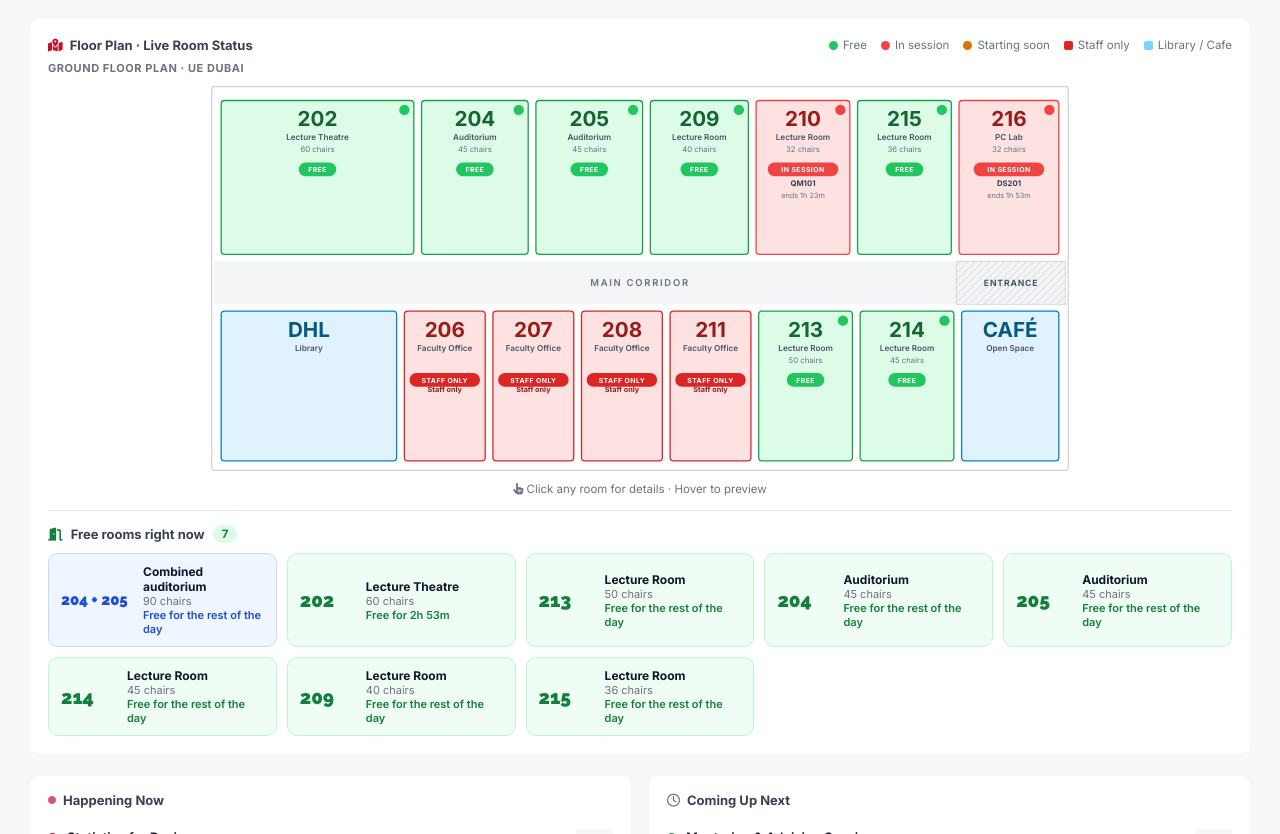
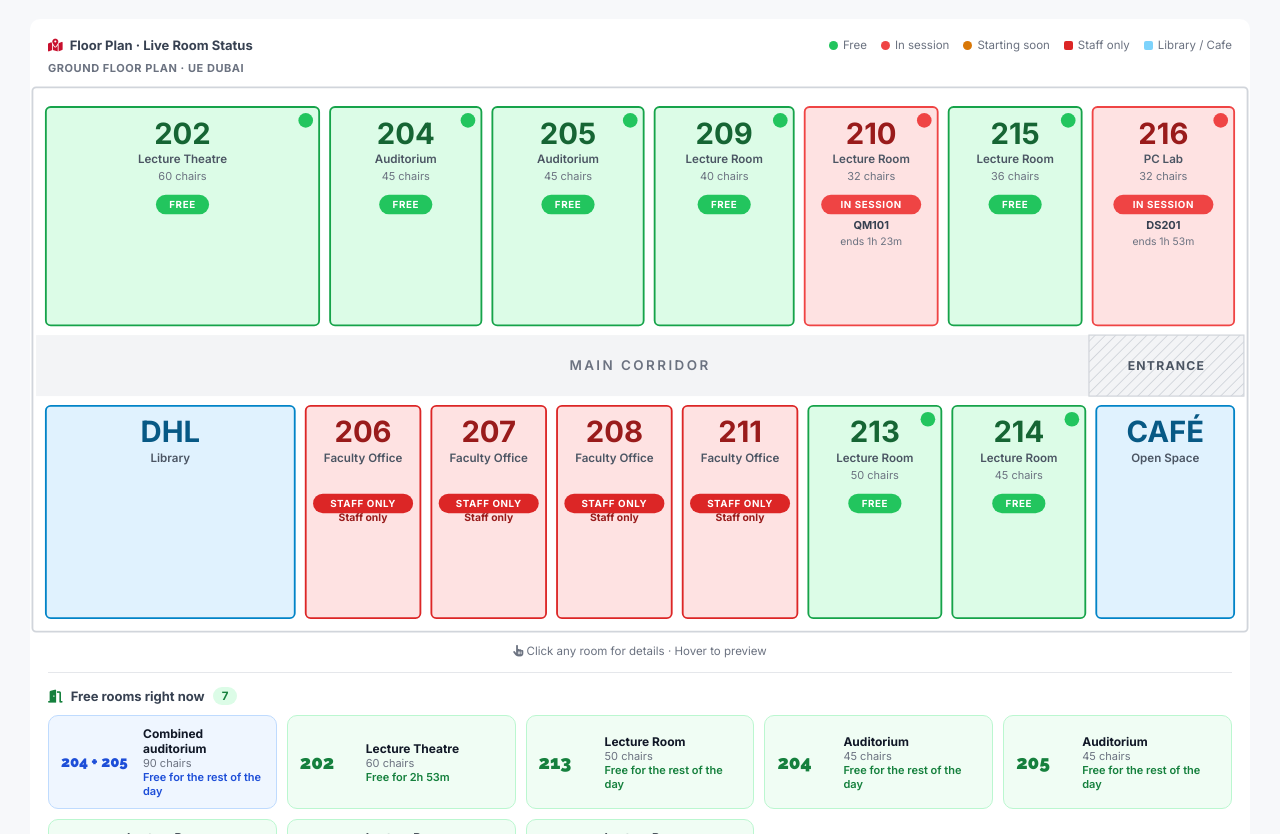
Before and after one commit to astrax-gif/Ue-portal, a website: page index.html in a window 1280 px wide. Shown: the part 527-1361 px from the top of the page. Drawn offline with Linux system fonts and the light colour scheme.

Commit message:
Fit floor plan to card width

```diff
--- a/index.html
+++ b/index.html
@@ -7,7 +7,7 @@
 <link rel="preconnect" href="https://fonts.googleapis.com">
 <link href="https://fonts.googleapis.com/css2?family=Inter:wght@300;400;500;600;700&family=Raleway:wght@700;800;900&display=swap" rel="stylesheet">
 <link rel="stylesheet" href="https://cdnjs.cloudflare.com/ajax/libs/font-awesome/6.5.1/css/all.min.css">
-<link rel="stylesheet" href="styles.css?v=20261118">
+<link rel="stylesheet" href="styles.css?v=20261119">
 </head>
 <body>
 
@@ -404,7 +404,7 @@ function renderFP(){
   });
 
   fpSvg.setAttribute('viewBox',`0 0 ${plan.w} ${plan.h}`);
-  fpSvg.setAttribute('style','width:100%;height:auto;max-width:860px;display:block;margin:0 auto');
+  fpSvg.setAttribute('style','width:100%;height:auto;max-width:none;display:block;margin:0 auto');
   fpSvg.innerHTML=svg;
 }
 
--- a/styles.css
+++ b/styles.css
@@ -106,7 +106,7 @@ input,select,textarea{font-family:inherit}
 .ci-room{font-size:12px;font-weight:700;color:var(--txt-mid);background:var(--bg);padding:2px 8px;border-radius:4px;flex-shrink:0;white-space:nowrap}
 
 /* ── FLOOR PLAN ─────── */
-.fp-wrap{position:relative}
+.fp-wrap{position:relative;margin:0 -18px}
 .rooms-ctrl{display:flex;align-items:center;gap:12px;margin-bottom:14px;flex-wrap:wrap}
 .floor-tabs{display:flex;background:#fff;border:1.5px solid var(--border);border-radius:8px;overflow:hidden}
 .f-tab{padding:7px 18px;font-size:12.5px;font-weight:500;color:var(--txt-muted);cursor:pointer;border-right:1.5px solid var(--border);transition:.12s}
@@ -118,7 +118,7 @@ input,select,textarea{font-family:inherit}
 .leg-dot{width:9px;height:9px;border-radius:50%}
 .fp-container{background:#fff;border-radius:var(--r);box-shadow:var(--shadow);padding:16px;overflow:hidden;position:relative}
 .fp-floor-label{font-size:11px;font-weight:700;color:var(--txt-muted);letter-spacing:.05em;margin-bottom:10px;text-transform:uppercase}
-#fp-svg{width:100%;max-width:860px;height:auto;display:block;cursor:default;background:transparent}
+#fp-svg{width:100%;max-width:none;height:auto;display:block;cursor:default;background:transparent}
 .fp-room{transition:opacity .15s}
 #fp-tt{display:none;position:absolute;background:#1F2937;color:#fff;border-radius:8px;padding:11px 14px;font-size:12px;line-height:1.5;z-index:50;pointer-events:none;max-width:230px;box-shadow:0 8px 24px rgba(0,0,0,.2)}
 
```
